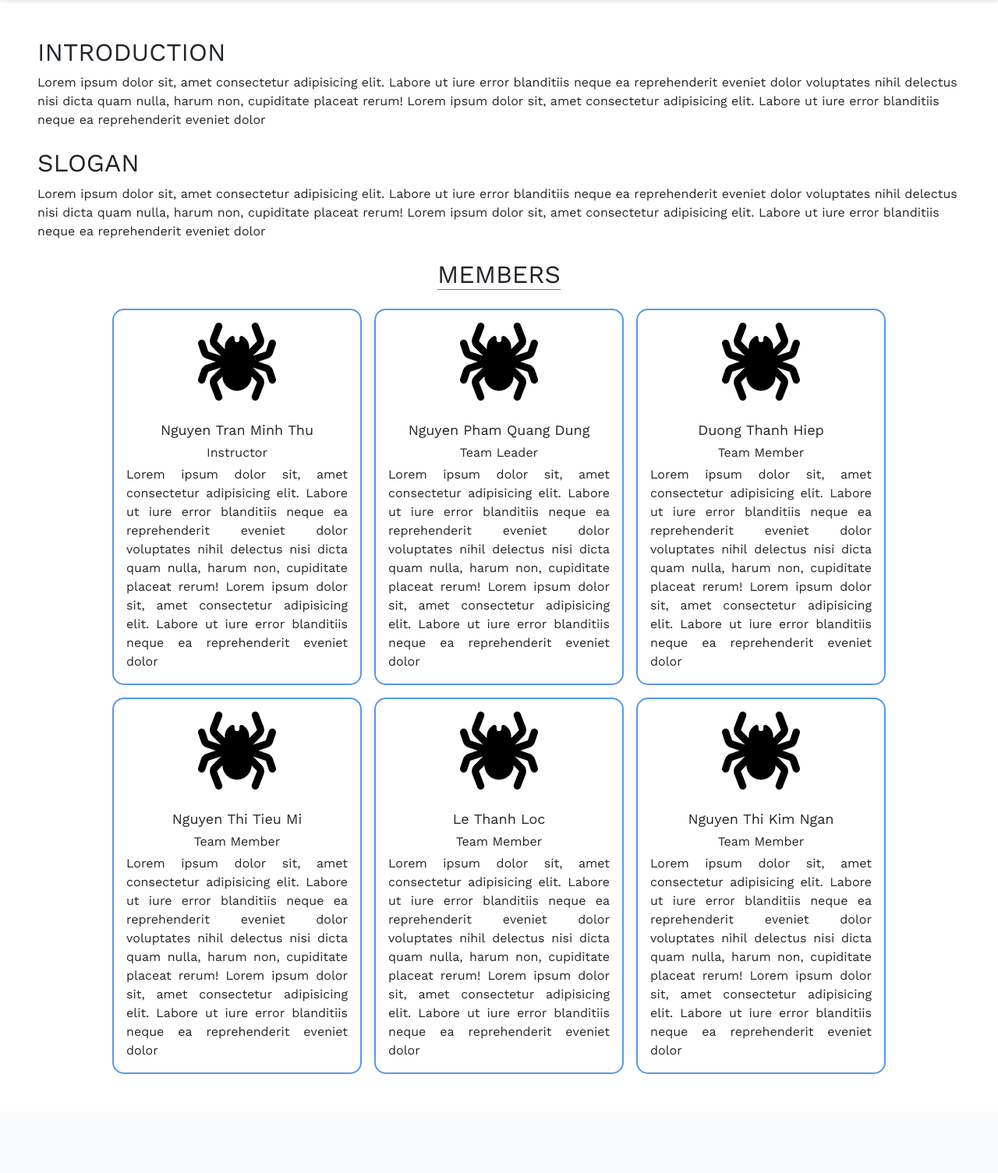
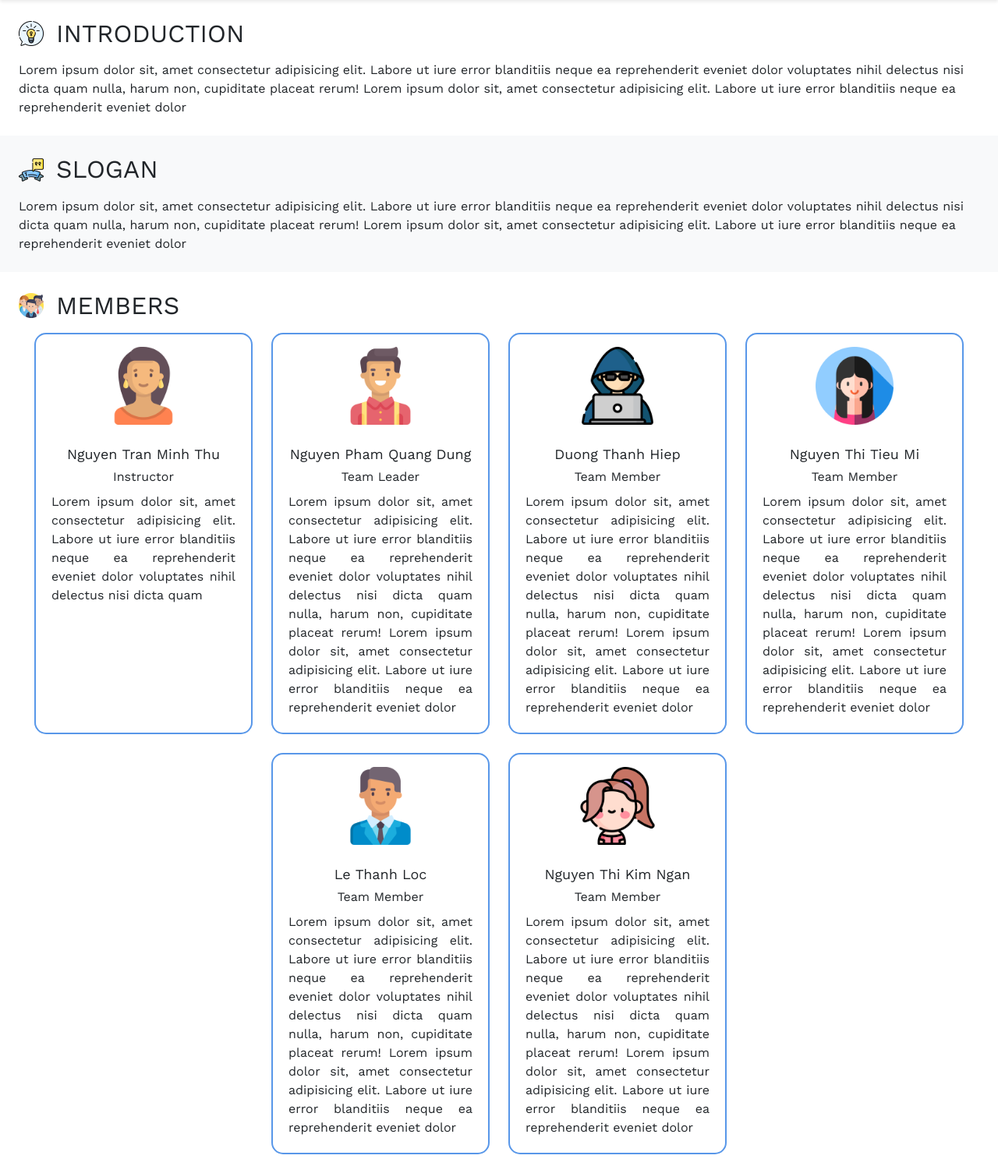
Before and after one commit to thanhhiep0705/Data-Visualizattion-Website-Using-Flask, a Flask app: page /about in a window 1280 px wide. Shown: the part 86-1591 px from the top of the page at 78% size. Before the commit the page ends 1464 px from the top, so only its background shows below. Run offline with Flask 3, Linux system fonts and the light colour scheme.

Commit message:
Update UI

```diff
--- a/application/static/css/about.css
+++ b/application/static/css/about.css
@@ -1,9 +1,22 @@
+p{
+    padding: 0px;
+    margin: 0px;
+  }
+  h1{
+    padding: 0px;
+    margin: 0px;
+  }
+  h2{
+    padding: 0px;
+    margin: 0px;
+  }
 .item-member{
-    width: 320px;
+    width: 280px;
 }
 
 .description{
-    text-align: justify
+    text-align: justify;
+    padding: 4px;
 }
 
 .item-member{
--- a/application/static/css/home.css
+++ b/application/static/css/home.css
@@ -49,8 +49,8 @@ h2{
 }
 
 .linear-underlined{
-  height: 5px;
+  height: 4px;
   width: 200px;
   background: linear-gradient(80deg,#5593dc,#66c5d9 80%,#69cada);
-  border-radius: 3px;
+  border-radius: 2px;
 }
--- a/application/templates/about.html
+++ b/application/templates/about.html
@@ -1,145 +1,159 @@
 {% extends "layout.html" %} {% block content %}
 
-<div class="m-5 d-flex flex-column gap-2">
-    <div>
+<div class="d-flex flex-column">
+  <div class="p-4">
+    <div class="d-flex gap-3 align-items-center mb-3">
+      <img src="../static/img/idea.png" height="32" alt="Member Avatar" />
       <h2>INTRODUCTION</h2>
-        <p>Lorem ipsum dolor sit, amet consectetur adipisicing elit. Labore ut
-            iure
-            error blanditiis neque ea reprehenderit eveniet dolor voluptates nihil delectus nisi dicta quam nulla,
-            harum
-            non, cupiditate placeat rerum! Lorem ipsum dolor sit, amet consectetur adipisicing elit. Labore ut iure
-            error blanditiis neque ea reprehenderit eveniet dolor</p>
     </div>
-    <div>
+    <p>
+      Lorem ipsum dolor sit, amet consectetur adipisicing elit. Labore ut iure
+      error blanditiis neque ea reprehenderit eveniet dolor voluptates nihil
+      delectus nisi dicta quam nulla, harum non, cupiditate placeat rerum! Lorem
+      ipsum dolor sit, amet consectetur adipisicing elit. Labore ut iure error
+      blanditiis neque ea reprehenderit eveniet dolor
+    </p>
+  </div>
+  <div class="p-4 bg-light">
+    <div class="d-flex gap-3 align-items-center mb-3">
+      <img src="../static/img/slogan.png" height="32" alt="Member Avatar" />
       <h2>SLOGAN</h2>
-        <p>Lorem ipsum dolor sit, amet consectetur adipisicing elit. Labore ut
-            iure
-            error blanditiis neque ea reprehenderit eveniet dolor voluptates nihil delectus nisi dicta quam nulla,
-            harum
-            non, cupiditate placeat rerum! Lorem ipsum dolor sit, amet consectetur adipisicing elit. Labore ut iure
-            error blanditiis neque ea reprehenderit eveniet dolor</p>
+    </div>
+    <p>
+      Lorem ipsum dolor sit, amet consectetur adipisicing elit. Labore ut iure
+      error blanditiis neque ea reprehenderit eveniet dolor voluptates nihil
+      delectus nisi dicta quam nulla, harum non, cupiditate placeat rerum! Lorem
+      ipsum dolor sit, amet consectetur adipisicing elit. Labore ut iure error
+      blanditiis neque ea reprehenderit eveniet dolor
+    </p>
   </div>
 
-    <div>
-        <h2 class="mx-auto border-1 border-bottom border-secondary mb-4"
-            style="width: fit-content;">MEMBERS</h2>
+  <div class="p-4">
+    <div class="d-flex gap-3 align-items-center mb-3">
+      <img src="../static/img/teamwork.png" height="32" alt="Member Avatar" />
+      <h2>MEMBERS</h2>
+    </div>
 
-        <div class="row row-cols-auto justify-content-center gap-3">
+    <div class="row row-cols-auto justify-content-center gap-4 mx-auto">
       <div class="item-member col text-center d-flex flex-column gap-1 p-3">
         <div class="avatar text-center">
-                    <img src="../static/img/spider-solid.svg"
+          <img
+            src="../static/img/businesswoman.png"
             width="100"
             height="100"
-                         alt="An Huynh">
+            alt="Member Avatar"
+          />
         </div>
-                <div class="name"> Nguyen Tran Minh Thu </div>
-                <div class="sub-title"> Instructor </div>
-                <div class="description text-justify"> Lorem ipsum dolor sit, amet consectetur adipisicing elit. Labore
-                    ut
-                    iure
-                    error blanditiis neque ea reprehenderit eveniet dolor voluptates nihil delectus nisi dicta quam
-                    nulla,
-                    harum
-                    non, cupiditate placeat rerum! Lorem ipsum dolor sit, amet consectetur adipisicing elit. Labore ut
-                    iure
-                    error blanditiis neque ea reprehenderit eveniet dolor
+        <div class="name">Nguyen Tran Minh Thu</div>
+        <div class="sub-title">Instructor</div>
+        <div class="description text-justify">
+          Lorem ipsum dolor sit, amet consectetur adipisicing elit. Labore ut
+          iure error blanditiis neque ea reprehenderit eveniet dolor voluptates
+          nihil delectus nisi dicta quam
         </div>
       </div>
       <div class="item-member col text-center d-flex flex-column gap-1 p-3">
         <div class="avatar text-center">
-                    <img src="../static/img/spider-solid.svg"
+          <img
+            src="../static/img/man.png"
             width="100"
             height="100"
-                         alt="An Huynh">
+            alt="Member Avatar"
+          />
         </div>
-                <div class="name"> Nguyen Pham Quang Dung </div>
-                <div class="sub-title"> Team Leader </div>
+        <div class="name">Nguyen Pham Quang Dung</div>
+        <div class="sub-title">Team Leader</div>
 
-                <div class="description"> Lorem ipsum dolor sit, amet consectetur adipisicing elit. Labore ut iure error
-                    blanditiis neque ea reprehenderit eveniet dolor voluptates nihil delectus nisi dicta quam nulla,
-                    harum
-                    non,
-                    cupiditate placeat rerum! Lorem ipsum dolor sit, amet consectetur adipisicing elit. Labore ut iure
-                    error
-                    blanditiis neque ea reprehenderit eveniet dolor
+        <div class="description">
+          Lorem ipsum dolor sit, amet consectetur adipisicing elit. Labore ut
+          iure error blanditiis neque ea reprehenderit eveniet dolor voluptates
+          nihil delectus nisi dicta quam nulla, harum non, cupiditate placeat
+          rerum! Lorem ipsum dolor sit, amet consectetur adipisicing elit.
+          Labore ut iure error blanditiis neque ea reprehenderit eveniet dolor
         </div>
       </div>
       <div class="item-member col text-center d-flex flex-column gap-1 p-3">
         <div class="avatar text-center">
-                    <img src="../static/img/spider-solid.svg"
+          <img
+            src="../static/img/hacker.png"
             width="100"
             height="100"
-                         alt="An Huynh">
+            alt="Member Avatar"
+          />
         </div>
-                <div class="name"> Duong Thanh Hiep </div>
-                <div class="sub-title"> Team Member </div>
-                <div class="description"> Lorem ipsum dolor sit, amet consectetur adipisicing elit. Labore ut iure error
-                    blanditiis neque ea reprehenderit eveniet dolor voluptates nihil delectus nisi dicta quam nulla,
-                    harum
-                    non,
-                    cupiditate placeat rerum! Lorem ipsum dolor sit, amet consectetur adipisicing elit. Labore ut iure
-                    error
-                    blanditiis neque ea reprehenderit eveniet dolor
+        <div class="name">Duong Thanh Hiep</div>
+        <div class="sub-title">Team Member</div>
+        <div class="description">
+          Lorem ipsum dolor sit, amet consectetur adipisicing elit. Labore ut
+          iure error blanditiis neque ea reprehenderit eveniet dolor voluptates
+          nihil delectus nisi dicta quam nulla, harum non, cupiditate placeat
+          rerum! Lorem ipsum dolor sit, amet consectetur adipisicing elit.
+          Labore ut iure error blanditiis neque ea reprehenderit eveniet dolor
         </div>
       </div>
       <div class="item-member col text-center d-flex flex-column gap-1 p-3">
         <div class="avatar text-center">
-                    <img src="../static/img/spider-solid.svg"
+          <img
+            src="../static/img/woman.png"
             width="100"
             height="100"
-                         alt="An Huynh">
+            alt="Member Avatar"
+          />
         </div>
-                <div class="name"> Nguyen Thi Tieu Mi </div>
-                <div class="sub-title"> Team Member </div>
-                <div class="description"> Lorem ipsum dolor sit, amet consectetur adipisicing elit. Labore ut iure error
-                    blanditiis neque ea reprehenderit eveniet dolor voluptates nihil delectus nisi dicta quam nulla,
-                    harum
-                    non,
-                    cupiditate placeat rerum! Lorem ipsum dolor sit, amet consectetur adipisicing elit. Labore ut iure
-                    error
-                    blanditiis neque ea reprehenderit eveniet dolor
+        <div class="name">Nguyen Thi Tieu Mi</div>
+        <div class="sub-title">Team Member</div>
+        <div class="description">
+          Lorem ipsum dolor sit, amet consectetur adipisicing elit. Labore ut
+          iure error blanditiis neque ea reprehenderit eveniet dolor voluptates
+          nihil delectus nisi dicta quam nulla, harum non, cupiditate placeat
+          rerum! Lorem ipsum dolor sit, amet consectetur adipisicing elit.
+          Labore ut iure error blanditiis neque ea reprehenderit eveniet dolor
         </div>
       </div>
       <div class="item-member col text-center d-flex flex-column gap-1 p-3">
         <div class="avatar text-center">
-                    <img src="../static/img/spider-solid.svg"
+          <img
+            src="../static/img/businessman.png"
             width="100"
             height="100"
-                         alt="An Huynh">
+            alt="Member Avatar"
+          />
         </div>
-                <div class="name"> Le Thanh Loc </div>
-                <div class="sub-title"> Team Member </div>
-                <div class="description"> Lorem ipsum dolor sit, amet consectetur adipisicing elit. Labore ut iure error
-                    blanditiis neque ea reprehenderit eveniet dolor voluptates nihil delectus nisi dicta quam nulla,
-                    harum
-                    non,
-                    cupiditate placeat rerum! Lorem ipsum dolor sit, amet consectetur adipisicing elit. Labore ut iure
-                    error
-                    blanditiis neque ea reprehenderit eveniet dolor
+        <div class="name">Le Thanh Loc</div>
+        <div class="sub-title">Team Member</div>
+        <div class="description">
+          Lorem ipsum dolor sit, amet consectetur adipisicing elit. Labore ut
+          iure error blanditiis neque ea reprehenderit eveniet dolor voluptates
+          nihil delectus nisi dicta quam nulla, harum non, cupiditate placeat
+          rerum! Lorem ipsum dolor sit, amet consectetur adipisicing elit.
+          Labore ut iure error blanditiis neque ea reprehenderit eveniet dolor
         </div>
       </div>
       <div class="item-member col text-center d-flex flex-column gap-1 p-3">
         <div class="avatar text-center">
-                    <img src="../static/img/spider-solid.svg"
+          <img
+            src="../static/img/girl.png"
             width="100"
             height="100"
-                         alt="An Huynh">
+            alt="Member Avatar"
+          />
         </div>
-                <div class="name"> Nguyen Thi Kim Ngan </div>
-                <div class="sub-title"> Team Member </div>
-                <div class="description"> Lorem ipsum dolor sit, amet consectetur adipisicing elit. Labore ut iure error
-                    blanditiis neque ea reprehenderit eveniet dolor voluptates nihil delectus nisi dicta quam nulla,
-                    harum
-                    non,
-                    cupiditate placeat rerum! Lorem ipsum dolor sit, amet consectetur adipisicing elit. Labore ut iure
-                    error
-                    blanditiis neque ea reprehenderit eveniet dolor
+        <div class="name">Nguyen Thi Kim Ngan</div>
+        <div class="sub-title">Team Member</div>
+        <div class="description">
+          Lorem ipsum dolor sit, amet consectetur adipisicing elit. Labore ut
+          iure error blanditiis neque ea reprehenderit eveniet dolor voluptates
+          nihil delectus nisi dicta quam nulla, harum non, cupiditate placeat
+          rerum! Lorem ipsum dolor sit, amet consectetur adipisicing elit.
+          Labore ut iure error blanditiis neque ea reprehenderit eveniet dolor
         </div>
       </div>
     </div>
   </div>
 </div>
 {% block css %}
-<link rel="stylesheet"
-      href="{{ url_for('static', filename='css/about.css') }}" />
+<link
+  rel="stylesheet"
+  href="{{ url_for('static', filename='css/about.css') }}"
+/>
 {% endblock %} {% endblock %}
--- a/application/templates/home.html
+++ b/application/templates/home.html
@@ -1,5 +1,5 @@
 {% extends "layout.html" %} {% block content %}
-<div style="height: 300px; background-image: url('../static//img/web-backgroud.jpg');"></div>
+<div style="height: 220px; background-image: url('../static//img/web-backgroud.jpg');"></div>
 <div class="d-flex flex-column gap-5 p-4  my-4">
   <!-- Hero Section -->
   <section class="hero">
@@ -46,7 +46,7 @@
           <p class="px-1 py-2 text-body">
             Explore and analyze trends in job postings
           </p>
-          <a href="/recruitment" class="btn btn-outline-primary mx-auto"
+          <a href="/job-posting" class="btn btn-outline-primary mx-auto"
             >Job Postings Analysis</a
           >
         </div>
```
Also changed, not shown: application/static/css/data.css (+12 -1 lines), application/templates/data.html (+22 -19 lines), application/static/img/businessman.png (added), application/static/img/businesswoman.png (added), application/static/img/data-source.png (added), application/static/img/girl.png (added), application/static/img/hacker.png (added), application/static/img/idea.png (added), application/static/img/light-bulb.png (added), application/static/img/man.png (added), application/static/img/slogan.png (added), application/static/img/teamwork.png (added), application/static/img/woman.png (added). Lines whose indentation alone changed are shown as unchanged.
